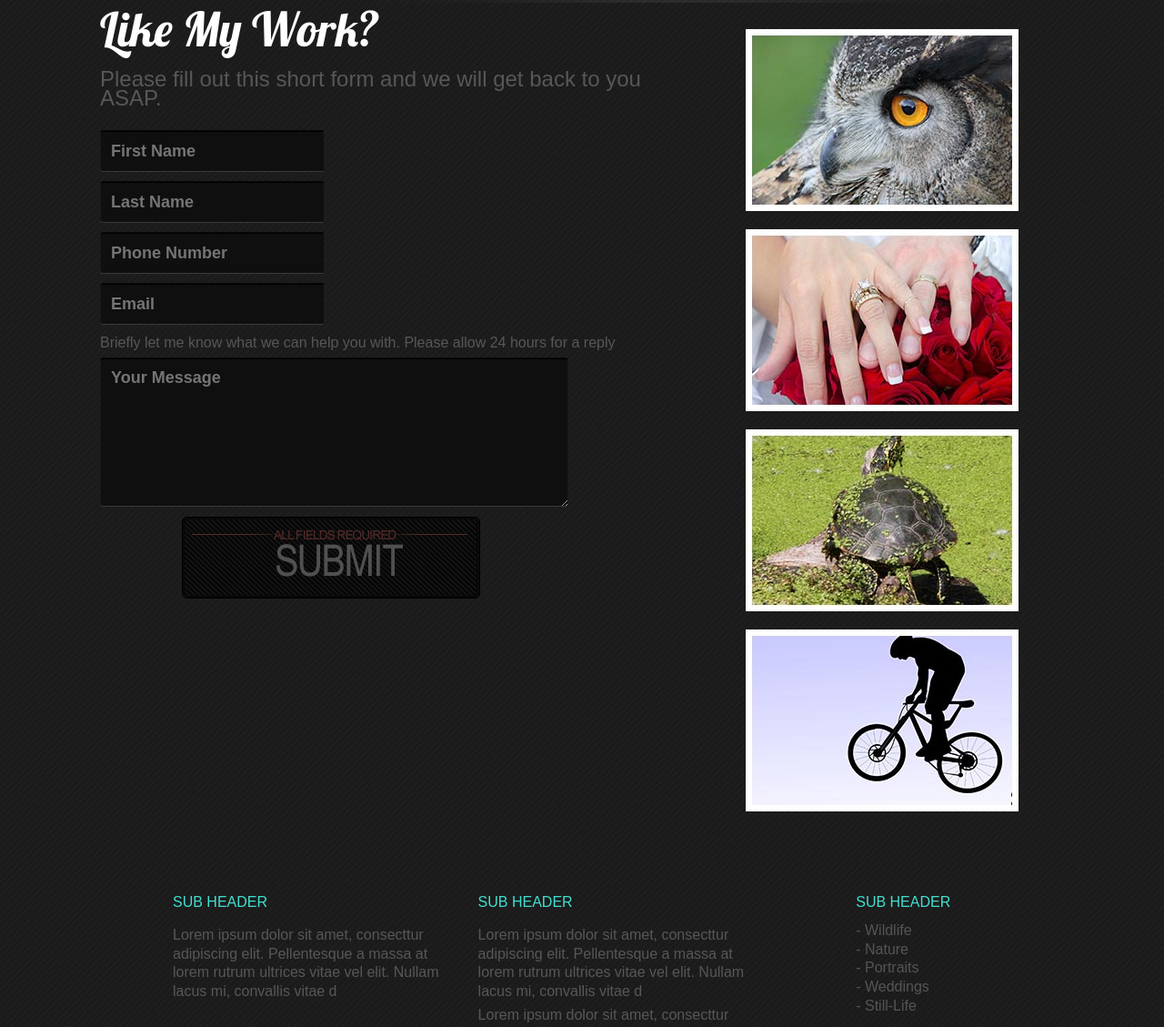
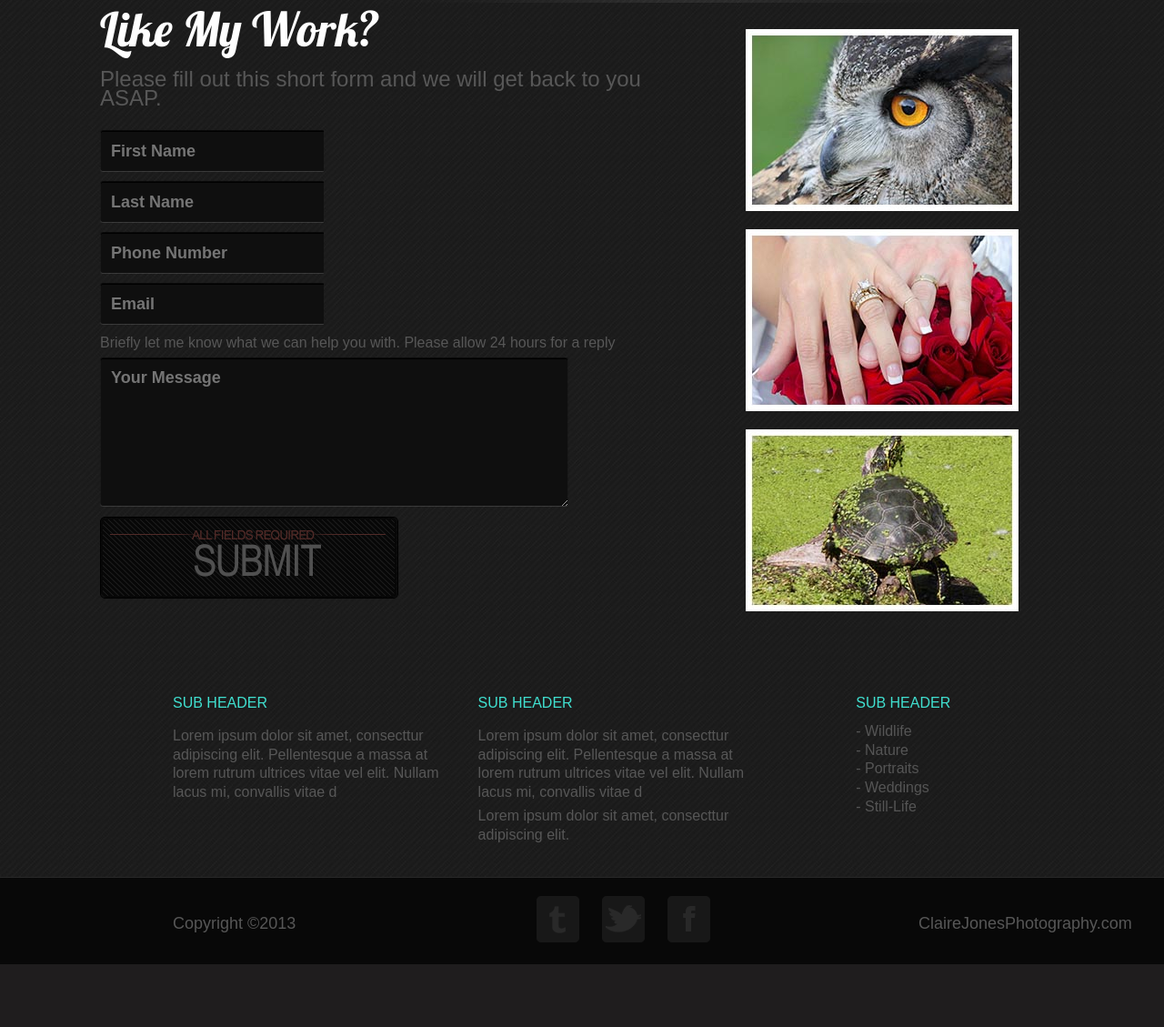
Before and after one commit to gpmitchell27/cjphotography, a PHP site: page /contact.html in a window 1280 px wide. Shown: the part 143-1272 px from the top of the page at 91% size. After the commit the page ends 1203 px from the top, so only its background shows below. Run offline with PHP 8.4, Linux system fonts and the light colour scheme; some libraries are stand-ins or nearby versions.

Commit message:
design fix

```diff
--- a/contact.html
+++ b/contact.html
@@ -41,7 +41,6 @@
 				<p><img src="images/sample1.jpg" alt="sample 1" /></p>
 				<p><img src="images/sample2.jpg" alt="sample 2" /></p>
 				<p><img src="images/sample3.jpg" alt="sample 3" /></p>
-				<p><img src="images/sample4.jpg" alt="sample 4" /></p>
 			</article>
 		</div>
 	</section>
--- a/css/style.css
+++ b/css/style.css
@@ -209,10 +209,6 @@ h4 {
 	padding-top:60px;
 }
 
-.centerbtn {
-	margin-left: 90px;
-}
-
 .btn {
 	background:url("../images/submitsprite.png");
 	border:none;
```
